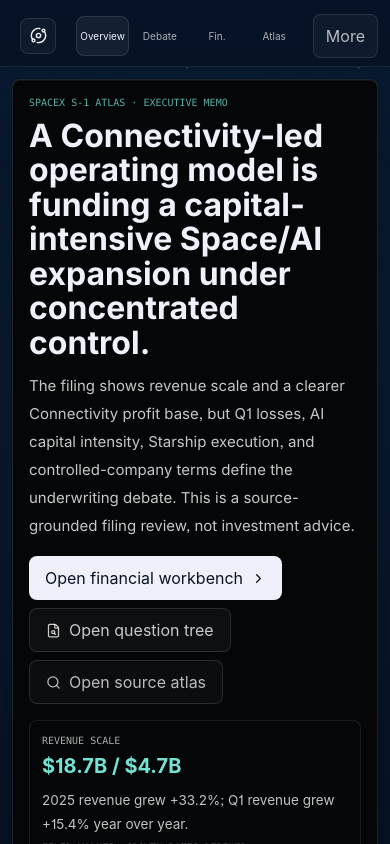
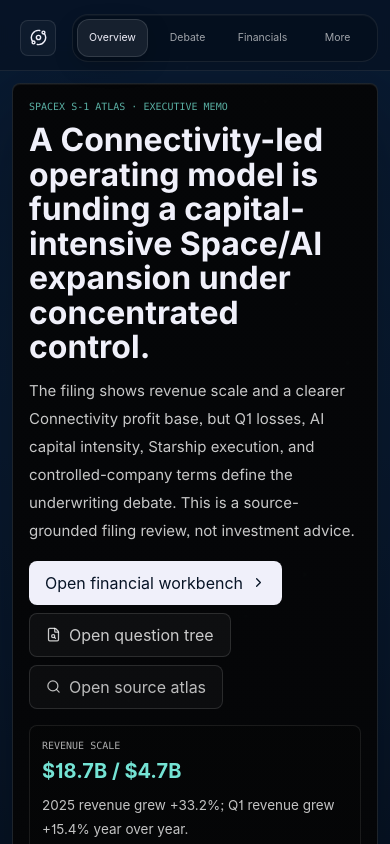
Before and after one commit to VibeDeez/spacex-s1-atlas, a React (Vite) app: page /#/flight-deck in a window 390 px wide. Shown: the top 844 px of the page. Built offline with nearby package versions, Linux system fonts and the light colour scheme.

Commit message:
style: modernize responsive navigation

```diff
--- a/src/App.jsx
+++ b/src/App.jsx
@@ -36,7 +36,7 @@
   { id: 'flight-deck', hash: '/flight-deck', label: 'Overview' },
   { id: 'debate', hash: '/debate', label: 'Debate Map', mobileLabel: 'Debate' },
   { id: 'segments', hash: '/segments', label: 'Segments' },
-  { id: 'financials', hash: '/financials', label: 'Financials', mobileLabel: 'Fin.' },
+  { id: 'financials', hash: '/financials', label: 'Financials', mobileLabel: 'Financials' },
   { id: 'risks', hash: '/risks', label: 'Risk Radar' },
   { id: 'governance', hash: '/governance', label: 'Governance' },
   { id: 'model', hash: '/model', label: 'External Model' },
@@ -44,7 +44,7 @@
   { id: 'sources', hash: '/sources', label: 'Source' },
 ]
 
-const MOBILE_PRIMARY_NAV = new Set(['flight-deck', 'debate', 'financials', 'atlas'])
+const MOBILE_PRIMARY_NAV = new Set(['flight-deck', 'debate', 'financials'])
 
 const EXECUTIVE_CONCLUSION = 'A Connectivity-led operating model is funding a capital-intensive Space/AI expansion under concentrated control.'
 
@@ -142,40 +142,42 @@
             <p className="font-mono text-[10px] uppercase tracking-normal text-white/60">source-cited filing map</p>
           </div>
         </button>
-        <nav className="mobile-tab-grid no-scrollbar flex flex-1 snap-x gap-1 overflow-x-auto px-1 [mask-image:linear-gradient(90deg,transparent,black_8px,black_calc(100%-24px),transparent)]">
+        <nav className="nav-shell mobile-tab-grid no-scrollbar grid flex-1 grid-flow-col auto-cols-max items-center gap-1 overflow-x-auto rounded-2xl border border-white/[0.08] bg-black/20 p-1 shadow-[inset_0_1px_0_rgba(255,255,255,.04)] sm:flex sm:min-w-0">
           {NAV.map((tab) => {
             const active = route.view === tab.id || (route.view === 'packet' && tab.id === 'atlas') || (route.view === 'poster' && tab.id === 'flight-deck')
             return (
-              <button key={tab.id} onClick={() => setHash(tab.hash)} className={cn('relative min-h-11 shrink-0 snap-start rounded-lg px-3 text-[12px] font-[560] transition hover:bg-white/[0.04] focus-ring sm:text-[13px]', !MOBILE_PRIMARY_NAV.has(tab.id) && 'max-sm:hidden', active ? 'text-spacex' : 'text-white/66')}>
-                {active && <motion.span layoutId="tab-bg" className="absolute inset-0 rounded-lg border border-white/10 bg-white/[0.055]" />}
+              <button key={tab.id} onClick={() => setHash(tab.hash)} className={cn('nav-tab relative min-h-10 shrink-0 snap-start rounded-xl px-3 text-[12px] font-[620] transition focus-ring sm:text-[13px]', !MOBILE_PRIMARY_NAV.has(tab.id) && 'max-sm:hidden', active ? 'is-active text-spacex' : 'text-white/62 hover:bg-white/[0.055] hover:text-white/82')}>
+                {active && <motion.span layoutId="tab-bg" className="absolute inset-0 rounded-xl border border-white/12 bg-white/[0.075] shadow-[0_8px_24px_rgba(0,0,0,.20)]" />}
                 <span className="relative z-10 whitespace-nowrap sm:hidden">{tab.mobileLabel || tab.label}</span>
                 <span className="relative z-10 hidden whitespace-nowrap sm:inline">{tab.label}</span>
               </button>
             )
           })}
-        </nav>
           <div className="relative sm:hidden">
             <button
               onClick={() => setMoreOpen((open) => !open)}
-            className={cn('min-h-11 rounded-lg border px-3 text-[12px] font-[560] focus-ring', secondaryActive || moreOpen ? 'border-spacex/30 bg-white/[0.07] text-spacex' : 'border-white/10 bg-white/[0.035] text-white/70')}
+              className={cn('nav-tab relative min-h-10 rounded-xl px-3 text-[12px] font-[620] focus-ring', secondaryActive || moreOpen ? 'is-active border-white/12 bg-white/[0.075] text-spacex' : 'text-white/62 hover:bg-white/[0.055] hover:text-white/82')}
               aria-expanded={moreOpen}
               aria-label="More dashboard routes"
             >
-            More
+              <span className="relative z-10">More</span>
+              {secondaryActive && <span className="absolute right-1.5 top-1.5 h-1.5 w-1.5 rounded-full bg-spacex" />}
             </button>
             {moreOpen && (
-            <div className="card-surface absolute right-0 top-[calc(100%+.45rem)] z-50 grid w-48 gap-1 rounded-xl border p-2 shadow-[0_18px_60px_rgba(0,0,0,.45)]">
+              <div className="card-surface absolute right-0 top-[calc(100%+.55rem)] z-50 grid w-56 gap-1 rounded-2xl border p-2 shadow-[0_18px_60px_rgba(0,0,0,.45)]">
                 {NAV.filter((tab) => !MOBILE_PRIMARY_NAV.has(tab.id)).map((tab) => (
-                <button key={tab.id} onClick={() => setHash(tab.hash)} className={cn('min-h-10 rounded-lg px-3 text-left text-xs font-[560] focus-ring', route.view === tab.id ? 'bg-white/[0.07] text-spacex' : 'text-white/66 hover:bg-white/[0.045]')}>
-                  {tab.label}
-                </button>
-              ))}
-              <button onClick={() => setHash('/poster/business-stack')} className="min-h-10 rounded-lg px-3 text-left text-xs font-[560] text-white/66 hover:bg-white/[0.045] focus-ring">
-                Poster
+                  <button key={tab.id} onClick={() => setHash(tab.hash)} className={cn('flex min-h-11 items-center justify-between rounded-xl px-3 text-left text-xs font-[620] focus-ring', route.view === tab.id ? 'bg-white/[0.08] text-spacex' : 'text-white/66 hover:bg-white/[0.05]')}>
+                    <span>{tab.label}</span>
+                    {route.view === tab.id && <span className="h-1.5 w-1.5 rounded-full bg-spacex" />}
+                  </button>
+                ))}
+                <button onClick={() => setHash('/poster/business-stack')} className="flex min-h-11 items-center gap-2 rounded-xl px-3 text-left text-xs font-[620] text-white/66 hover:bg-white/[0.05] focus-ring">
+                  <Sparkles size={13} /> Poster
                 </button>
               </div>
             )}
           </div>
+        </nav>
         <button onClick={() => setHash('/poster/business-stack')} className="hidden min-h-11 shrink-0 items-center gap-2 rounded-lg border border-white/10 bg-white/[0.035] px-3 text-[12px] font-[560] text-white/78 hover:bg-white/[0.06] focus-ring sm:inline-flex sm:text-[13px]">
           <Sparkles size={14} /> Poster
         </button>
--- a/src/index.css
+++ b/src/index.css
@@ -217,22 +217,23 @@
     white-space: nowrap;
   }
   .mobile-tab-grid {
-    display: grid !important;
     grid-template-columns: repeat(4, minmax(0, 1fr));
     overflow: visible !important;
-    mask-image: none !important;
-    -webkit-mask-image: none !important;
-    gap: 0.25rem;
   }
-  .mobile-tab-grid > button {
-    min-height: 2.5rem;
+  .mobile-tab-grid > .nav-tab,
+  .mobile-tab-grid > .relative > .nav-tab {
+    min-height: 2.4rem;
     min-width: 0;
-    padding-left: 0.15rem;
-    padding-right: 0.15rem;
-    font-size: 10px;
+    width: 100%;
+    padding-left: 0.35rem;
+    padding-right: 0.35rem;
+    font-size: 10.5px;
     line-height: 1;
   }
-  .mobile-tab-grid > button span {
+  .mobile-tab-grid > .relative {
+    min-width: 0;
+  }
+  .mobile-tab-grid .nav-tab span:not(.absolute) {
     max-width: 100%;
     overflow: hidden;
     text-overflow: ellipsis;
```
Lines whose indentation alone changed are shown as unchanged.
